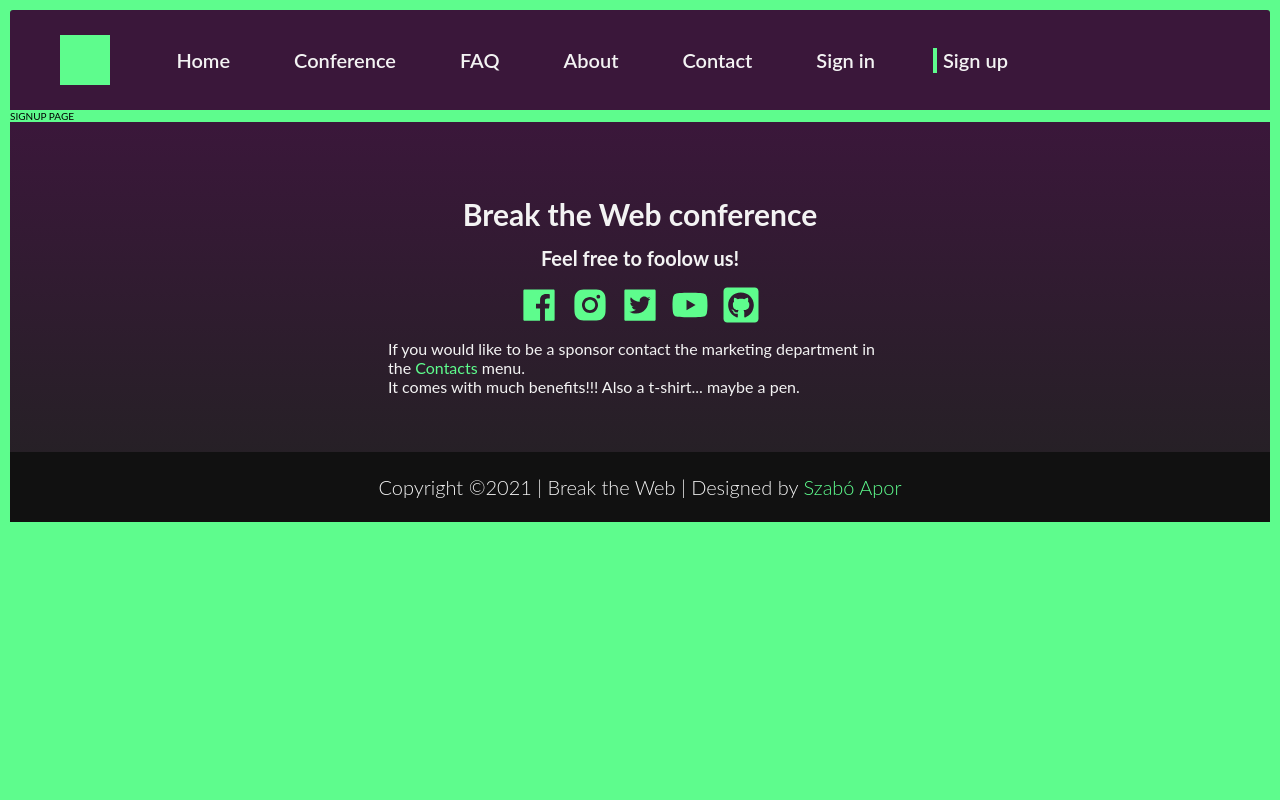
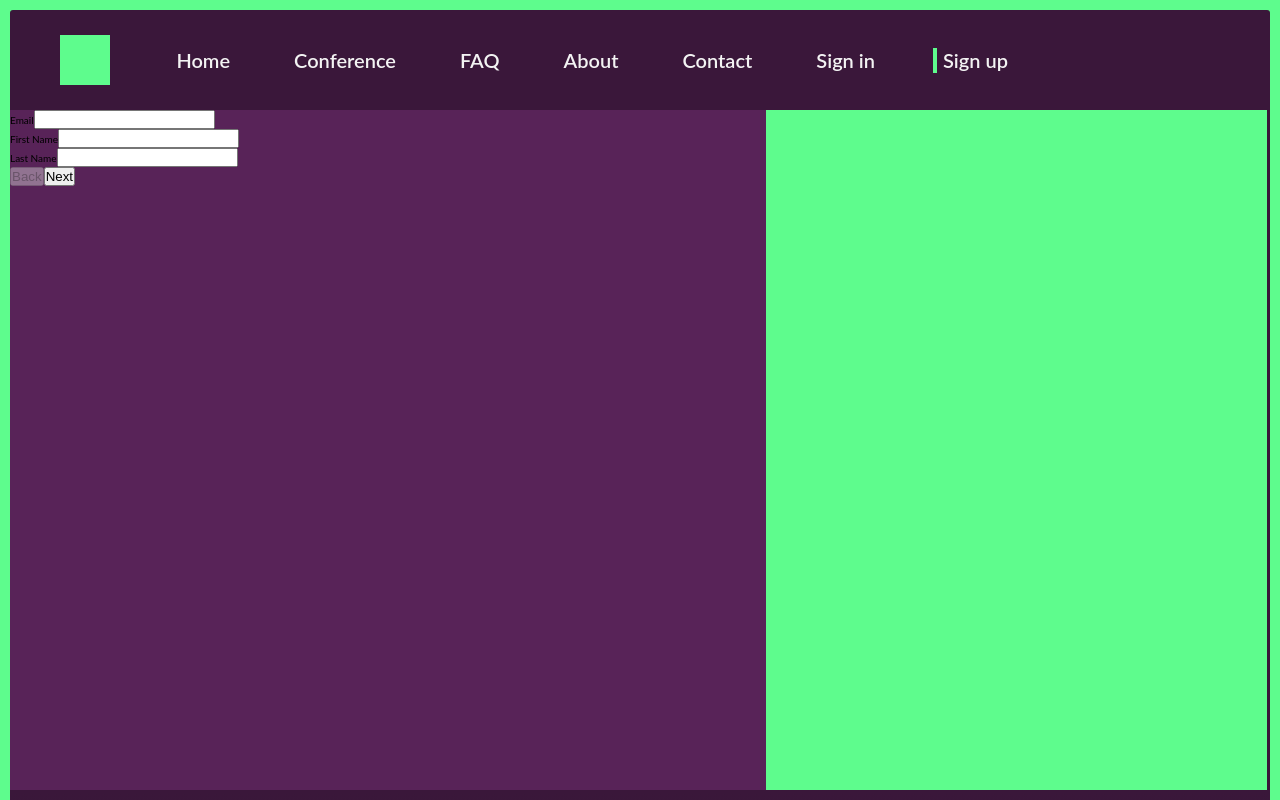
Before and after one commit to DownTown44/conference-uni, a React (Create React App) app: page /signup in a window 1280 px wide. Shown: the top 800 px of the page. Built offline with nearby package versions, Linux system fonts and the light colour scheme.

Commit message:
Basic form created

```diff
--- a/package.json
+++ b/package.json
@@ -4,6 +4,8 @@
   "private": true,
   "dependencies": {
     "cra-template": "1.1.2",
+    "formik": "^2.2.6",
+    "formik-material-ui": "^3.0.1",
     "node-sass": "^6.0.0",
     "react": "^17.0.1",
     "react-dom": "^17.0.1",
--- /dev/null
+++ b/src/components/Form/CustomFrom.js
@@ -0,0 +1,125 @@
+import React, { useState } from 'react';
+
+const CustomForm = () => {
+  const [form, setForm] = useState({
+    email: "",
+    firstName: "",
+    lastName: "",
+    username: "",
+    password: "",
+    repeatPassword: ""
+  })
+
+  const [count, setCount] = useState(1);
+
+  const updateForm = (e) => {
+    setForm({
+      ...form,
+      [e.target.name]: e.target.value
+    })
+  }
+
+  return (
+    <div className="customForm">
+      <div className="customForm__stepCounter">
+
+      </div>
+      <form>
+        {/* FIRST PART */}
+        {count === 1 ? (
+          <>
+            <div className="">
+              <label>Email</label>
+              <input
+                type="email"
+                className=""
+                name="email"
+                onChange={updateForm}
+                value={form.email} />
+            </div>
+            <div className="">
+              <label>First Name</label>
+              <input
+                type="text"
+                className=""
+                name="firstName"
+                onChange={updateForm}
+                value={form.firstName} />
+            </div>
+            <div className="">
+              <label>Last Name</label>
+              <input
+                type="text"
+                className=""
+                name="lastName"
+                onChange={updateForm}
+                value={form.lastName} />
+            </div>
+          </>
+        ) : null}
+
+        {/* SECOND PART */}
+        {count === 2 ? (
+          <>
+            <div className="">
+              <label>Username</label>
+              <input
+                type="username"
+                className=""
+                name="username"
+                onChange={updateForm}
+                value={form.username} />
+            </div>
+            <div className="">
+              <label>Password</label>
+              <input
+                type="password"
+                className=""
+                name="firstName"
+                onChange={updateForm}
+                value={form.password} />
+            </div>
+            <div className="">
+              <label>Repeat password</label>
+              <input
+                type="password"
+                className=""
+                name="lastName"
+                onChange={updateForm}
+                value={form.repeatPassword} />
+            </div>
+          </>
+        ) : null}
+
+        {/* THIRD PART */}
+        {count === 3 ? (
+          <div>
+            <p>Please review your data</p>
+            <p>Email: <span>{form.email}</span></p>
+            <p>First name: <span>{form.firstName}</span></p>
+            <p>Last name: <span>{form.lastName}</span></p>
+            <p>Username: <span>{form.username}</span></p>
+            <button
+              className="customForm__submitbtn"
+              type="submit">
+              Submit</button>
+          </div>
+        ) : null}
+      </form>
+      <div className="customForm__controls">
+        <button
+          onClick={() => setCount(prev => prev - 1)}
+          disabled={count < 2}>
+          Back
+        </button>
+        <button
+          onClick={() => setCount(prev => prev + 1)}
+          disabled={count > 2}>
+          Next
+        </button>
+      </div>
+    </div>
+  );
+}
+
+export default CustomForm;
--- a/src/containers/SignUp.js
+++ b/src/containers/SignUp.js
@@ -1,10 +1,16 @@
 import React from 'react';
 
+import CustomForm from '../components/Form/CustomFrom';
 
 const Signup = () => {
   return (
-    <div className="signupForm">
-      SIGNUP PAGE
+    <div className="signup">
+      <div className="signup__form">
+        <CustomForm />
+      </div>
+      <div className="signup__didyou">
+
+      </div>
     </div>
   );
 }
--- a/src/css/style.css
+++ b/src/css/style.css
@@ -148,6 +148,7 @@ body::-webkit-scrollbar-thumb {
 
 .newsFeed {
   padding: 7rem;
+  overflow: hidden;
   display: flex;
   justify-content: space-between; }
 
@@ -372,3 +373,16 @@ body::-webkit-scrollbar-thumb {
     padding-bottom: 7rem; }
   .homePage__news {
     background-color: #582358; }
+
+.signup {
+  height: 85vh;
+  display: flex; }
+  .signup__form {
+    background-color: #582358;
+    height: 100%;
+    width: 60%; }
+  .signup__didyou {
+    background-color: #5EFC8D;
+    height: 100%;
+    width: 40%;
+    border-right: 3px solid #3A173A; }
--- a/src/sass/components/_newsFeed.scss
+++ b/src/sass/components/_newsFeed.scss
@@ -1,5 +1,6 @@
 .newsFeed {
   padding: 7rem;
+  overflow: hidden;
 
   display: flex;
   justify-content: space-between;
--- a/src/sass/main.scss
+++ b/src/sass/main.scss
@@ -11,3 +11,4 @@
 @import "layout/footer";
 
 @import "pages/home";
+@import "pages/signup";
--- /dev/null
+++ b/src/sass/pages/_signup.scss
@@ -0,0 +1,17 @@
+.signup {
+  height: 85vh;
+  display: flex;
+
+  &__form {
+    background-color: $color-primary-light;
+    height: 100%;
+    width: 60%;
+  }
+
+  &__didyou{
+    background-color: $color-secondary;
+    height: 100%;
+    width: 40%;
+    border-right: 3px solid $color-primary;
+  }
+}
```
Also changed, not shown: 1 other file (tests, documents, lock files or other folders).
